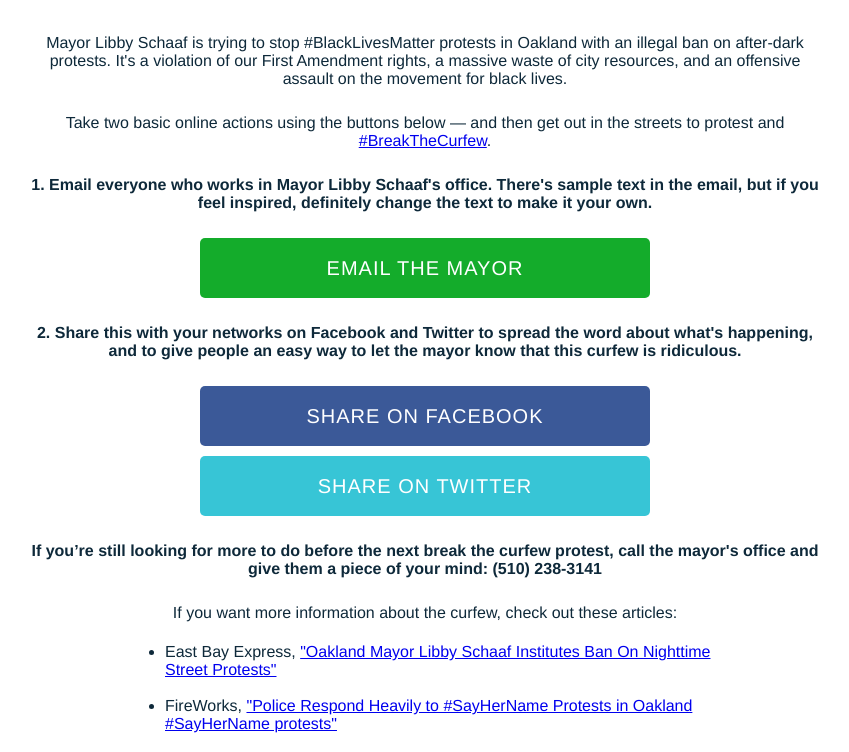
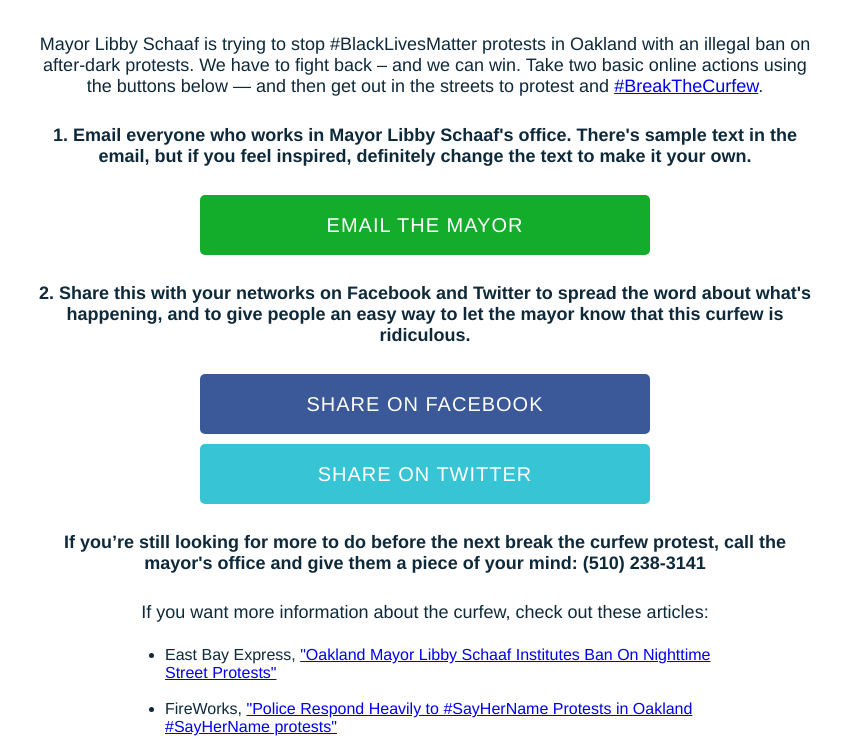
Before and after one commit to DigitalCharlie/nooaklandcurfew, a plain HTML site: page index.html in a window 1280 px wide. Shown: the part 90-842 px from the top of the page, without its empty margins (215-1064 px from the left). Drawn offline with nearby package versions, Linux system fonts and the light colour scheme.

Commit message:
shortened text

```diff
--- a/css/nooaklandcurfew.css
+++ b/css/nooaklandcurfew.css
@@ -55,6 +55,7 @@ h3 {
 
 p {
     padding:5px;
+    font-size:18px;
 }
 
 li {
--- a/index.html
+++ b/index.html
@@ -31,12 +31,18 @@
     </h1>
 
     <p>
+        Mayor Libby Schaaf is trying to stop #BlackLivesMatter protests in Oakland with an illegal ban on after-dark protests. We have to fight back – and we can win. Take two basic online actions using the buttons below — and then get out in the streets to protest and <a href="https://twitter.com/hashtag/BreaktheCurfew">#BreakTheCurfew</a>.
+    </p>
+
+    <!-- This is the longer version of the text
+    <p>
         Mayor Libby Schaaf is trying to stop #BlackLivesMatter protests in Oakland with an illegal ban on after-dark protests. It's a violation of our First Amendment rights, a massive waste of city resources, and an offensive assault on the movement for black lives.
     </p>
 
     <p>
         Take two basic online actions using the buttons below — and then get out in the streets to protest and <a href="https://twitter.com/hashtag/BreaktheCurfew">#BreakTheCurfew</a>.
     </p>
+    -->
 
         <p style="font-weight:bold;">
             1. Email everyone who works in Mayor Libby Schaaf's office. There's sample text in the email, but if you feel inspired, definitely change the text to make it your own.
```
